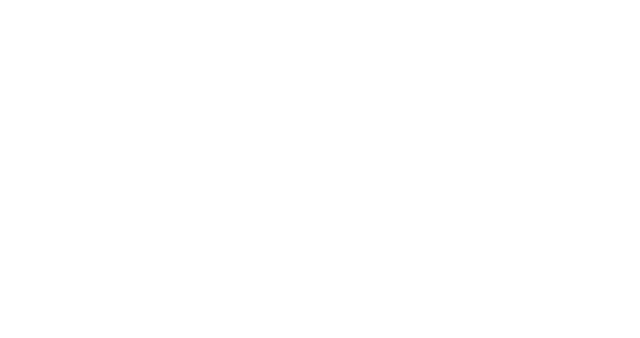
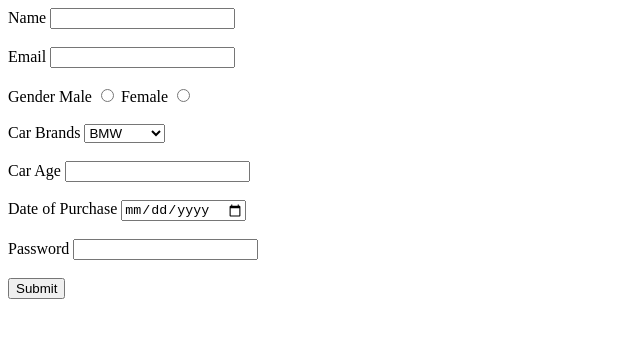
Before and after one commit to acciojob/car-insurance-form-MrMi18, a website: page main.html in a window 1280 px wide. Shown: the whole page, without its empty margins (0-640 px from the left). Drawn offline with Linux system fonts and the light colour scheme.

Commit message:
created a submission

```diff
--- a/main.html
+++ b/main.html
@@ -7,6 +7,35 @@
 </head>
 
 <body>
+	<form action="mi.php" method="post">
+		<label for = "name" >Name</label>
+		<input id="name" type="text" required/> <br><br>
+		<label for = "email" >Email</label>
+		<input id="email" type="email" required/><br><br>
+		<label for="gender">Gender</label>
+		<labe for ="male"> Male</labe>
+		<input type="radio" name=male value="male" >
+		<labe for ="female"> Female</labe>
+		<input type="radio" name=female value="female" > <br><br>
+		<label for="cars">Car Brands</label>
+        <select name="cars" id="cars">
+        <option value="bmw">BMW</option>
+        <option value="audi">Audi</option>
+        <option value="mercedes">Mercedes</option>
+        </select> <br><br>
+		<label for ="age">Car Age</label>
+		<input id="carage" type="number" required><br><br>
+		<label for ="dop">Date of Purchase</label>
+		<input id="dop" type="date" required><br><br>
+		<label for ="password">Password</label>
+		<input id="password" type="password" required><br><br>
+		<input type="submit" value="Submit">
+	</form>
+
+
+
+
+
 	<!-- the entire body must be written by student -->
     <script type="text/javascript" src="./script.js">
 </script>
```
